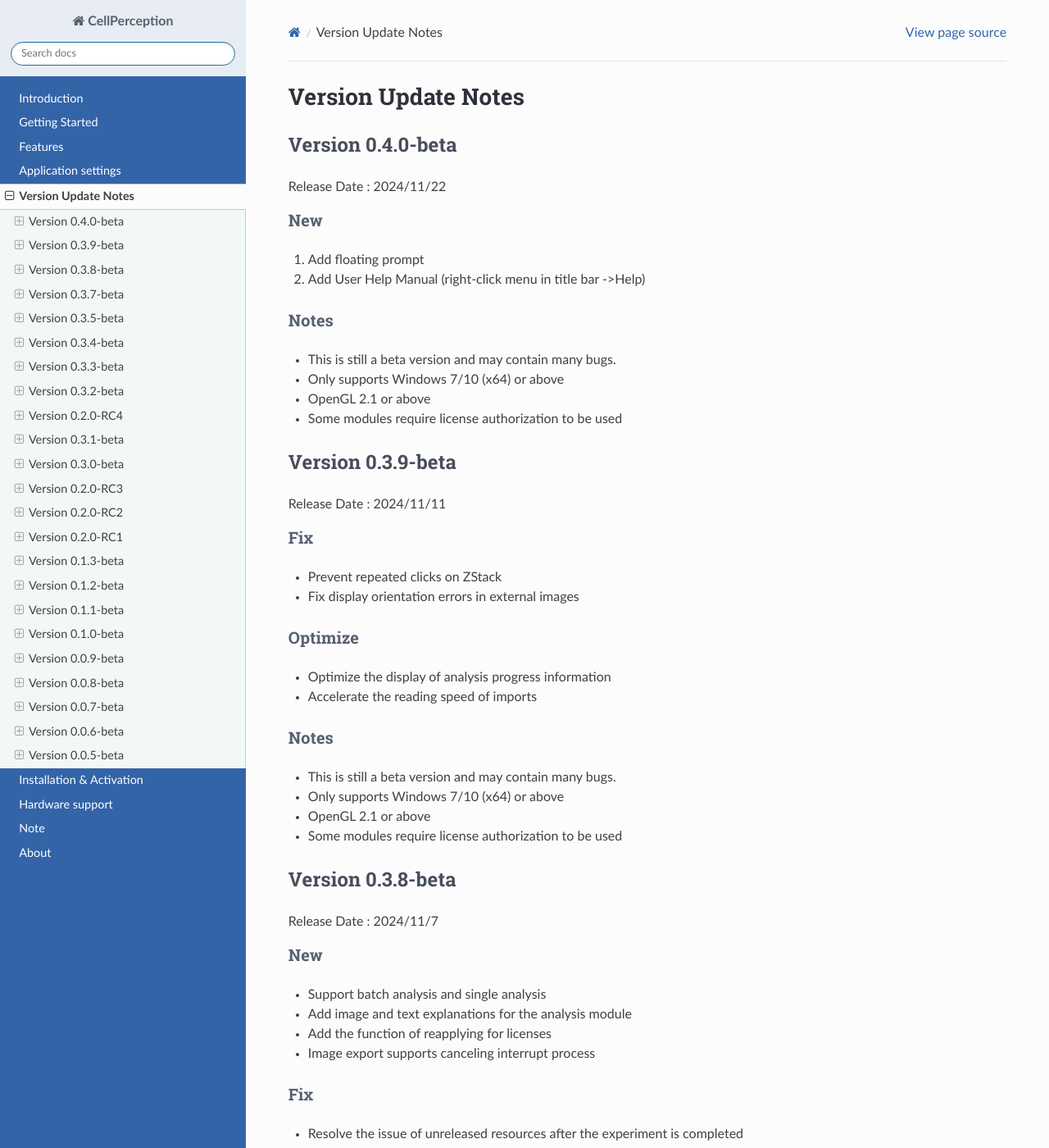
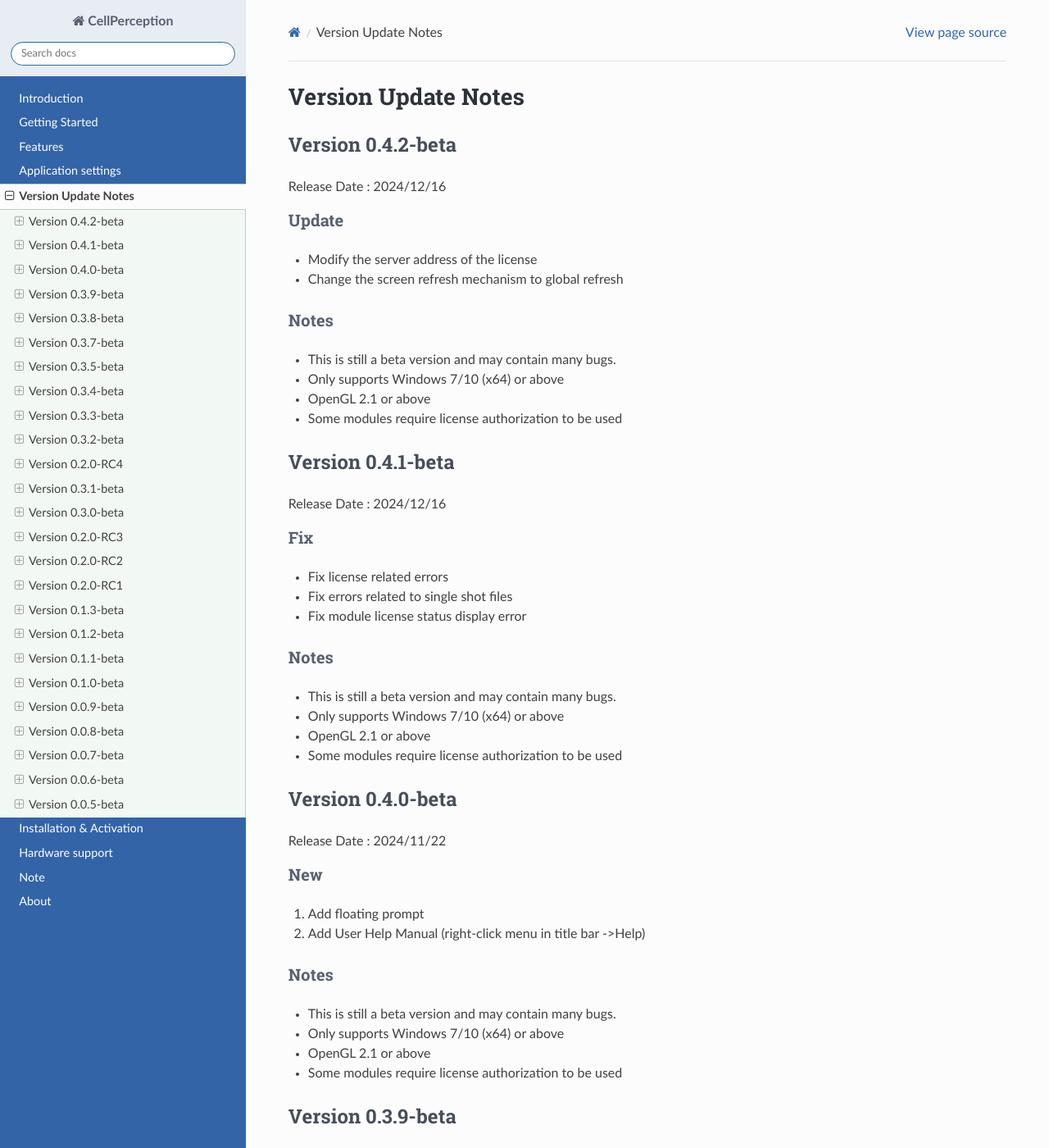
Before and after one commit to yangtong93/living-cell-docs, a Sphinx documentation site: the page built from source/user_guide/upgrade.md, in a window 1280 px wide and 1400 px high. Shown: the whole window at 82% size. Built offline with Sphinx 7.4.7 and the Read the Docs theme 3.1.0, drawn with Linux system fonts in a browser that asks for light colours; pages that are not in the unit, such as notebooks, are missing from menus.

Commit message:
feature: 0.4.1 and 0.4.2

```diff
--- a/source/user_guide/upgrade.md
+++ b/source/user_guide/upgrade.md
@@ -1,4 +1,36 @@
 # Version Update Notes
+
+## Version 0.4.2-beta
+
+Release Date : 2024/12/16
+
+### Update
+* Modify the server address of the license
+* Change the screen refresh mechanism to global refresh
+
+
+### Notes
+* This is still a beta version and may contain many bugs.
+* Only supports Windows 7/10 (x64) or above
+* OpenGL 2.1 or above
+* Some modules require license authorization to be used
+
+
+## Version 0.4.1-beta
+
+Release Date : 2024/12/16
+
+### Fix
+* Fix license related errors
+* Fix errors related to single shot files
+* Fix module license status display error
+
+
+### Notes
+* This is still a beta version and may contain many bugs.
+* Only supports Windows 7/10 (x64) or above
+* OpenGL 2.1 or above
+* Some modules require license authorization to be used
 
 ## Version 0.4.0-beta
 
```
Also changed, not shown: 1 other file.
